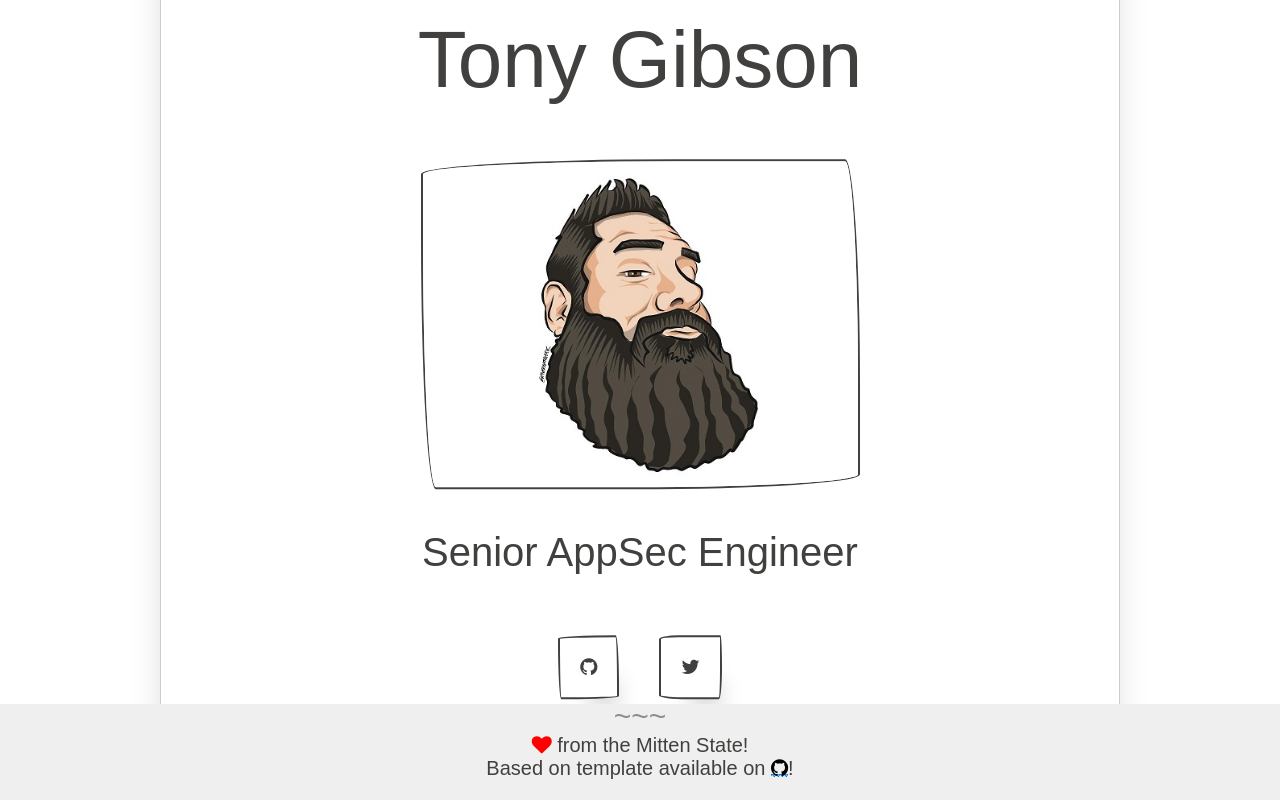
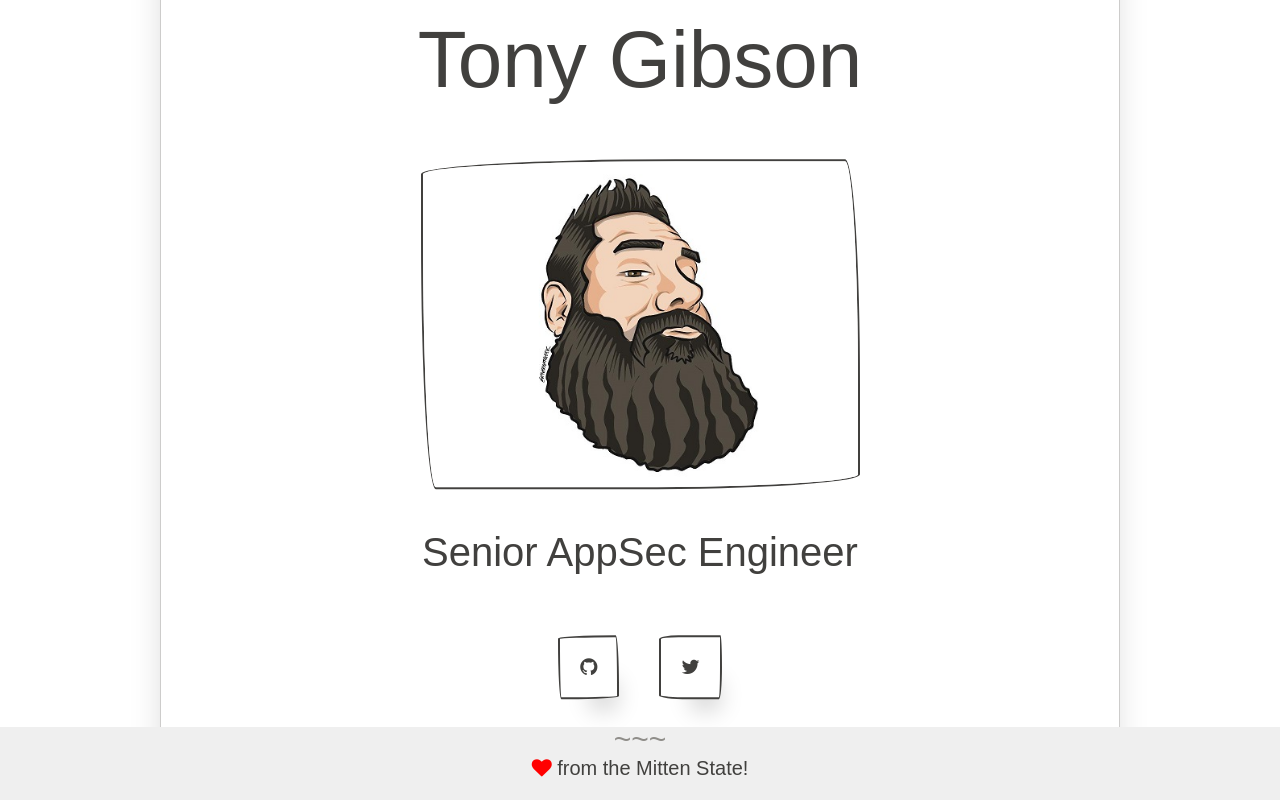
Before and after one commit to agibsonjr/agibsonjr, a plain HTML site: page index.html in a window 1280 px wide. Drawn offline with nearby package versions, Linux system fonts and the light colour scheme; a web font is replaced by a local one.

Commit message:
Template information
Move template information

```diff
--- a/index.html
+++ b/index.html
@@ -89,7 +89,7 @@
 <footer>
   <hr/>
   <p class="text-center">
-    <i class="fa fa-heart heart"></i> from the Mitten State!</a> <br>Based on template available on <a href="https://github.com/AkshayGulhane/akshaygulhane.github.io" target="_blank" style="text-decoration:none !important"> <i class="fa fa-github github"></a></i>!
+    <i class="fa fa-heart heart"></i> from the Mitten State!</a>
   </p>
 </footer>
 </body>
```
Also changed, not shown: 1 other file.
